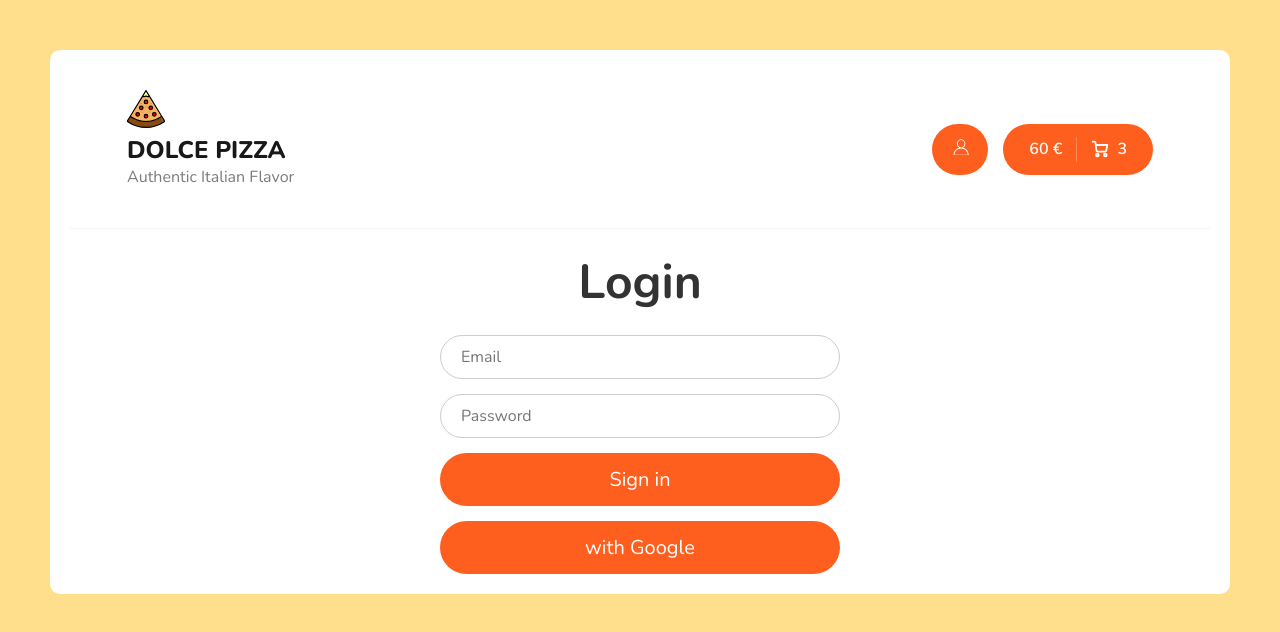
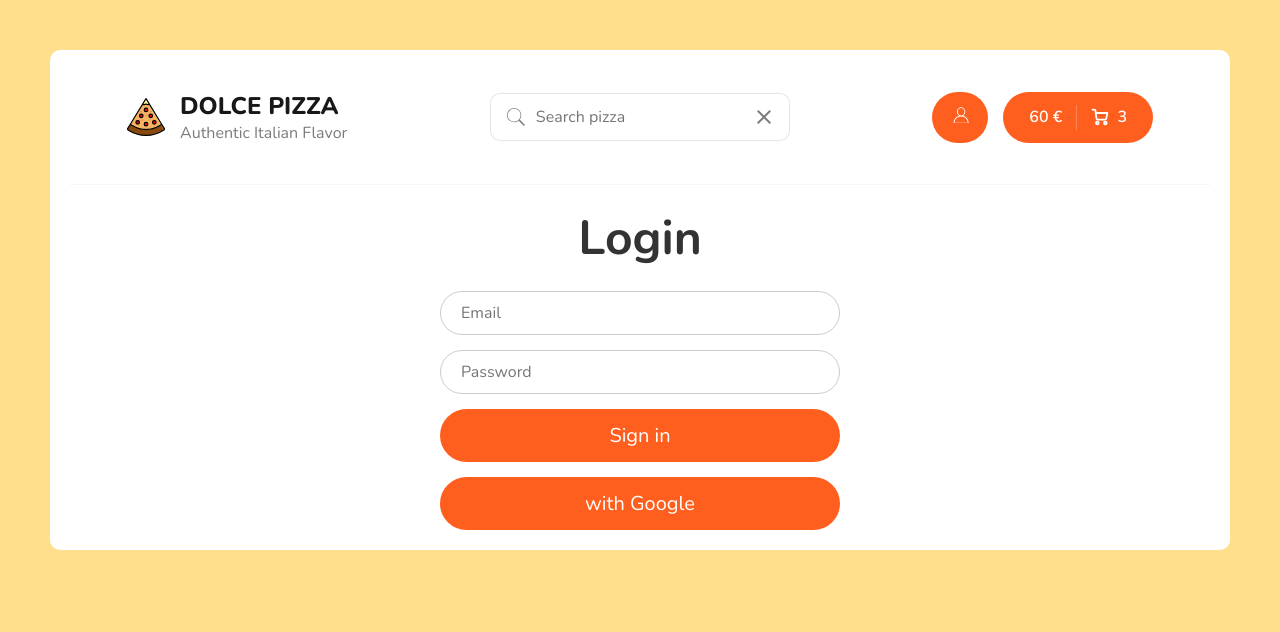
Before and after one commit to krystyna-lyn/dolce-pizza, a React (Create React App) app: page /login in a window 1280 px wide. Shown: the top 632 px of the page. Built offline with nearby package versions, Linux system fonts and the light colour scheme; no server answers.

Commit message:
add search component+ input

```diff
--- a/src/components/Header.js
+++ b/src/components/Header.js
@@ -1,20 +1,23 @@
 import React from 'react'
 import logo from '../assets/img/pizza-logo.svg';
 import { Link } from 'react-router-dom';
+import Search from './Search';
 
 const Header = () => {
     return (
         <div class="header">
             <div class="container">
-                <div class="header__logo">
-                    <Link to='/'>
+                <Link to='/'>
+                    <div class="header__logo">
                         <img width="38" src={logo} alt="Pizza logo" />
                         <div>
                             <h1>Dolce Pizza</h1>
                             <p>Authentic Italian Flavor</p>
                         </div>
-                    </Link>
-                </div>
+                    </div>
+                </Link>
+
+                <Search />
 
                 <div class="header__cart">
                     <div class="header__user">
@@ -66,7 +69,7 @@ const Header = () => {
 
                 </div>
             </div>
-        </div>
+        </div >
     )
 }
 
--- /dev/null
+++ b/src/components/Search/Search.module.scss
@@ -0,0 +1,37 @@
+.root {
+    position: relative;
+}
+
+.input {
+    width: 300px;
+    border: 1px solid rgba(0, 0, 0, 0.1);
+    border-radius: 10px;
+    padding: 12px 20px;
+    padding-left: 45px;
+    font-size: 16px;
+    transition: all 0.15s ease-in-out;
+
+    &:focus {
+        border: 1px solid rgba(0, 0, 0, 0.2);
+        width: 400px;
+    }
+
+}
+
+.icon {
+    width: 24px;
+    height: 24px;
+    opacity: 0.5;
+    position: absolute;
+    left: 14px;
+    top: 12px;
+}
+
+.clearIcon {
+    width: 24px;
+    height: 24px;
+    opacity: 0.5;
+    position: absolute;
+    right: 14px;
+    top: 12px;
+}
--- /dev/null
+++ b/src/components/Search/index.js
@@ -0,0 +1,28 @@
+import styles from './Search.module.scss'
+
+const Search = () => {
+    return (
+        <div className={styles.root}>
+            <svg
+                className={styles.icon}
+                height="512px"
+                id="Layer_1"
+                version="1.1"
+                viewBox="0 0 512 512"
+                width="512px"
+                xmlns="http://www.w3.org/2000/svg"
+            >
+                <path d="M448.3,424.7L335,311.3c20.8-26,33.3-59.1,33.3-95.1c0-84.1-68.1-152.2-152-152.2c-84,0-152,68.2-152,152.2  s68.1,152.2,152,152.2c36.2,0,69.4-12.7,95.5-33.8L425,448L448.3,424.7z M120.1,312.6c-25.7-25.7-39.8-59.9-39.8-96.3  s14.2-70.6,39.8-96.3S180,80,216.3,80c36.3,0,70.5,14.2,96.2,39.9s39.8,59.9,39.8,96.3s-14.2,70.6-39.8,96.3  c-25.7,25.7-59.9,39.9-96.2,39.9C180,352.5,145.8,338.3,120.1,312.6z" />
+            </svg>
+            <input className={styles.input}
+                onChange={(e) => (console.log(e.target.value))}
+                placeholder='Search pizza' />
+
+            <svg className={styles.clearIcon} height="48" viewBox="0 0 48 48" width="48" xmlns="http://www.w3.org/2000/svg"><path d="M38 12.83l-2.83-2.83-11.17 11.17-11.17-11.17-2.83 2.83 11.17 11.17-11.17 11.17 2.83 2.83 11.17-11.17 11.17 11.17 2.83-2.83-11.17-11.17z" /><path d="M0 0h48v48h-48z" fill="none" />
+            </svg>
+        </div>
+    )
+
+}
+
+export default Search
--- a/src/components/pages/Home.js
+++ b/src/components/pages/Home.js
@@ -32,6 +32,7 @@ const Home = () => {
                     where('category', '==', categoryId)
                 );
             }
+            console.log(categoryId)
 
             // Fetch data
             const data = await getDocs(q);
--- a/src/scss/components/_header.scss
+++ b/src/scss/components/_header.scss
@@ -13,9 +13,8 @@
       flex-direction: column;
     }
 
-    .header__cart {
-      margin-top: 20px;
-    }
+    /*.header__cart {}
+    */
   }
 
   &__logo {
```
